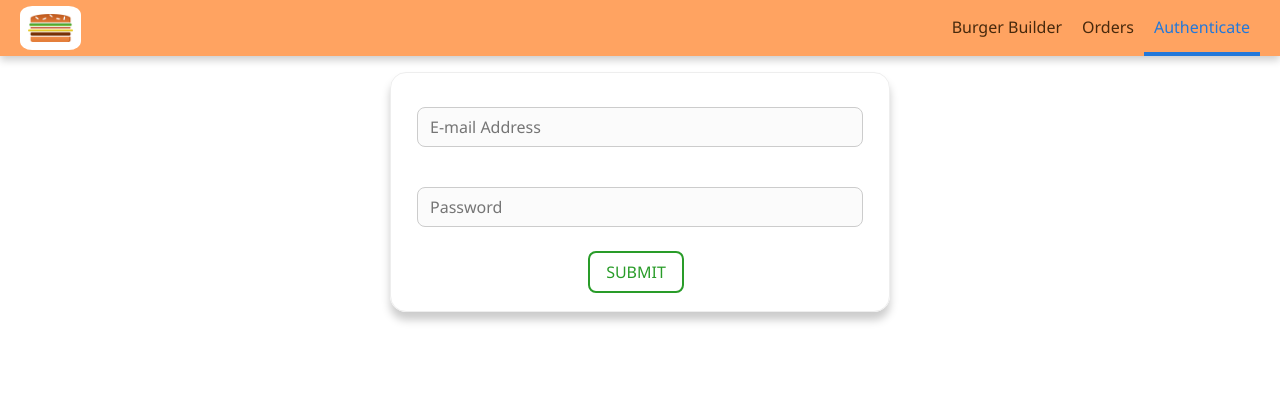
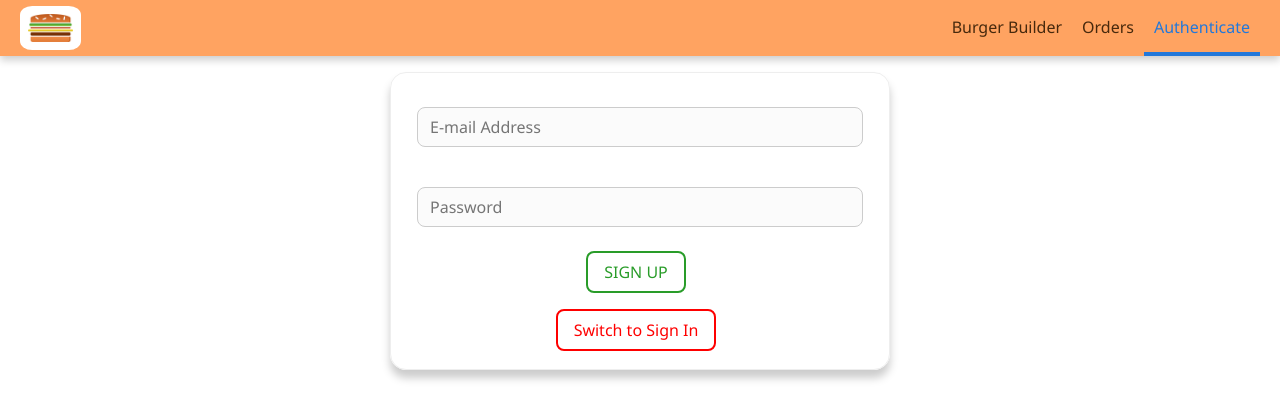
Before and after one commit to 3atharvkurdukar/udemy-react, a React (Create React App) app: page /auth in a window 1280 px wide. Shown: the top 420 px of the page. Built offline with nearby package versions, Linux system fonts and the light colour scheme.

Commit message:
Adding Sign-In

```diff
--- a/src/containers/Auth/Auth.js
+++ b/src/containers/Auth/Auth.js
@@ -37,6 +37,7 @@ class Auth extends Component {
         touched: false,
       },
     },
+    isSignup: true,
   };
 
   checkValidity(value, rules) {
@@ -83,8 +84,17 @@ class Auth extends Component {
     event.preventDefault();
     this.props.onAuth(
       this.state.controls.email.value,
-      this.state.controls.password.value
+      this.state.controls.password.value,
+      this.state.isSignup
     );
+  };
+
+  switchAuthModeHandler = () => {
+    this.setState((prevState) => {
+      return {
+        isSignup: !prevState.isSignup,
+      };
+    });
   };
 
   render() {
@@ -112,8 +122,13 @@ class Auth extends Component {
               touched={formElement.config.touched}
             />
           ))}
-          <Button buttonType="Success">SUBMIT</Button>
+          <Button buttonType="Success">
+            {this.state.isSignup ? "SIGN UP" : "SIGN IN"}
+          </Button>
         </form>
+        <Button buttonType="Danger" clicked={this.switchAuthModeHandler}>
+          Switch to {this.state.isSignup ? "Sign In" : "Sign Up"}
+        </Button>
       </div>
     );
   }
@@ -125,7 +140,8 @@ const mapStateToProps = (state) => {
 
 const mapDispatchToProps = (dispatch) => {
   return {
-    onAuth: (email, password) => dispatch(actions.auth(email, password)),
+    onAuth: (email, password, isSignup) =>
+      dispatch(actions.auth(email, password, isSignup)),
   };
 };
 
--- a/src/store/actions/auth.js
+++ b/src/store/actions/auth.js
@@ -21,7 +21,7 @@ export const authFailed = (error) => {
   };
 };
 
-export const auth = (email, password) => {
+export const auth = (email, password, isSignUp) => {
   return (dispatch) => {
     dispatch(authStart());
     const authData = {
@@ -29,11 +29,11 @@ export const auth = (email, password) => {
       password,
       returnSecureToken: true,
     };
+    const method = isSignUp ? "signUp" : "signInWithPassword";
+    const url = `https://identitytoolkit.googleapis.com/v1/accounts:${method}?key=AIzaSyAQa9pqwUNSK6--Se__bQkmkpNpOJ0AgYo`;
+
     axios
-      .post(
-        "https://identitytoolkit.googleapis.com/v1/accounts:signUp?key=AIzaSyAQa9pqwUNSK6--Se__bQkmkpNpOJ0AgYo",
-        authData
-      )
+      .post(url, authData)
       .then((response) => {
         console.log(response);
         dispatch(authSuccess(response.data));
```
